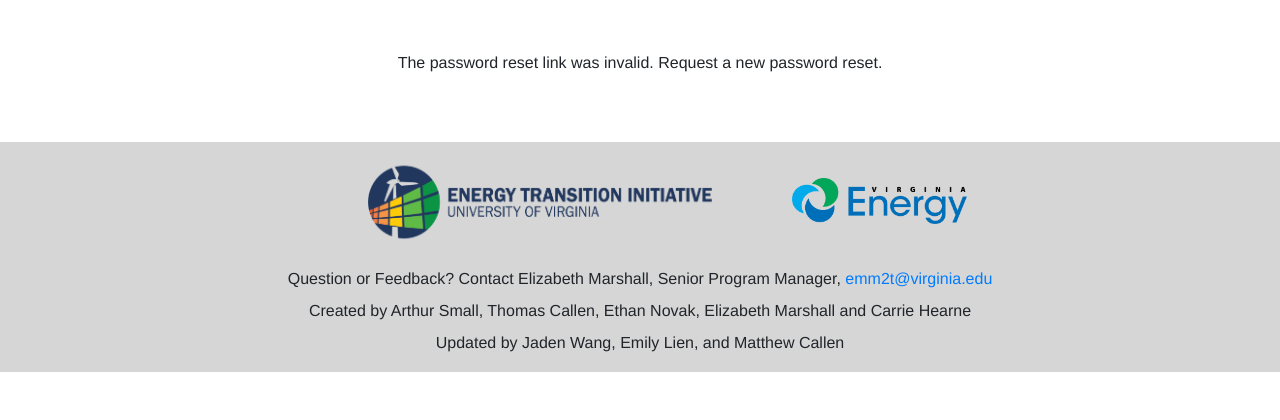
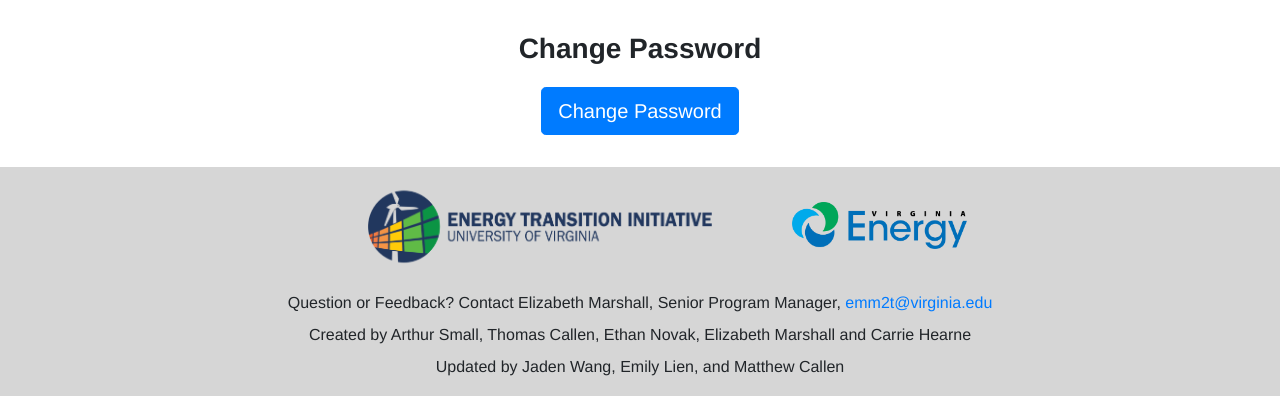
Before and after one commit to coopercenter/sol-tax-webapp, a Django app: page /reset/1/1/ in a window 1280 px wide. Shown: the part 72-492 px from the top of the page. Run offline with Django 3.2, Linux system fonts and the light colour scheme; some libraries are stand-ins or nearby versions.

Commit message:
pushing changes to matthew branch

```diff
--- a/models/static/models/style.css
+++ b/models/static/models/style.css
@@ -111,9 +111,10 @@
 
 
 /* Form */
-.form-group{
+/* .form-group{
     padding: 0 10%;
-}
+    align-items: center;
+} */
 .selected-locality{
     padding: 1% 0;
     text-align:  center;
@@ -188,6 +189,7 @@
 .table td.value-rate{
     padding-left: 30px;
 }
+
 
 @media (min-width: 1200px) {
     .side-by-side-comparison {
@@ -570,15 +572,26 @@
     font-size: 25px;
 }
 .password-reset-confirm{
+    max-width: 400px;
+    margin: 0 auto;
+    padding: 2rem;
     text-align: center;
-    padding: 4% 2%;
 }
 
 .password-change-form{
-    width: 33%;
+    flex-direction: column;
     margin: auto;
     text-align: left;
     padding: 2%;
+    align-items: center;
+    display: flex;
+    justify-content: center;
+}
+
+.password-change-form label{
+    display: block;
+    font-weight: 500;
+    margin-bottom: 0.5rem;
 }
 
 .password-reset-complete{
--- a/models/templates/registration/password_reset_confirm.html
+++ b/models/templates/registration/password_reset_confirm.html
@@ -1,7 +1,38 @@
 {% extends 'base.html' %}
 
 {% block content %}
-  <div class="password-reset-confirm">
+
+<div class="password-reset-confirm">
+  <h2><strong>Change Password</strong></h2>
+
+  <form method="post">
+    <div class="password-change-form">
+      {% csrf_token %}
+
+      {# Show any form-wide (non-field) errors #}
+      {% if form.non_field_errors %}
+        <div class="alert alert-danger">
+          {{ form.non_field_errors }}
+        </div>
+      {% endif %}
+
+      {# Loop through each field and show errors next to the field #}
+      {% for field in form %}
+        <div class="form-group">
+          {{ field.label_tag }}
+          {{ field }}
+          {% if field.errors %}
+            <div class="text-danger">{{ field.errors }}</div>
+          {% endif %}
+        </div>
+      {% endfor %}
+    </div>
+
+    <button type="submit" class="btn btn-lg btn-primary">Change Password</button>
+  </form>
+</div>
+
+  <!-- <div class="password-reset-confirm">
   {% if validlink %}
     <h2><strong>Change Password</strong></h2>
     <form method="post">
@@ -16,5 +47,5 @@
       The password reset link was invalid. Request a new password reset.
     </p>
   {% endif %}
-  </div>
+  </div>   -->
 {% endblock %}
```
Also changed, not shown: models/forms.py (+17 -7 lines), models/templates/index.html (+6 -5 lines), models/views.py (+11 -2 lines).
